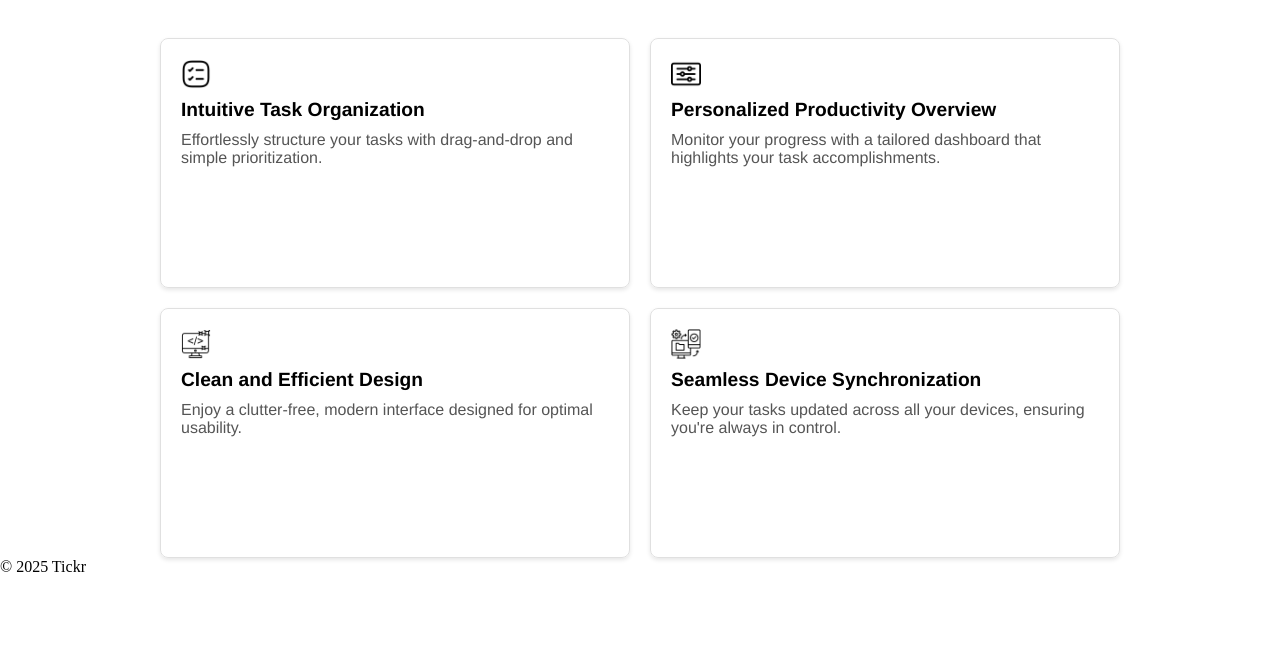
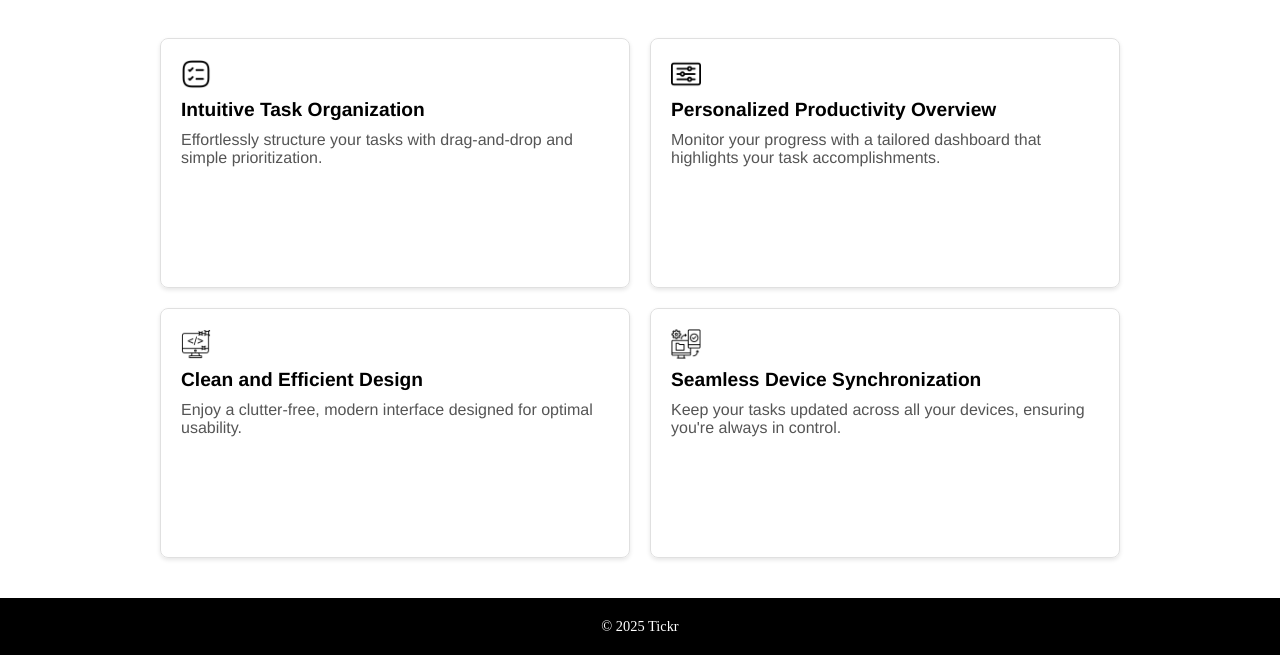
Before and after one commit to Chiranjeev-sahu/Tickr, a website: page public/index.html in a window 1280 px wide. Shown: the part 851-1506 px from the top of the page. Before the commit the page ends 1427 px from the top, so only its background shows below. Drawn offline with Linux system fonts and the light colour scheme.

Commit message:
update index.html

```diff
--- a/public/styles/landing.css
+++ b/public/styles/landing.css
@@ -132,3 +132,14 @@ header{
     font-size: 1rem;
     color: #555;
 }
+.site-footer {
+    background-color: #000;
+    color: #fff;
+    text-align: center;
+    padding: 20px;
+    margin-top: 40px;
+}
+
+.footer-copyright {
+    font-size: 0.9rem;
+}
```
